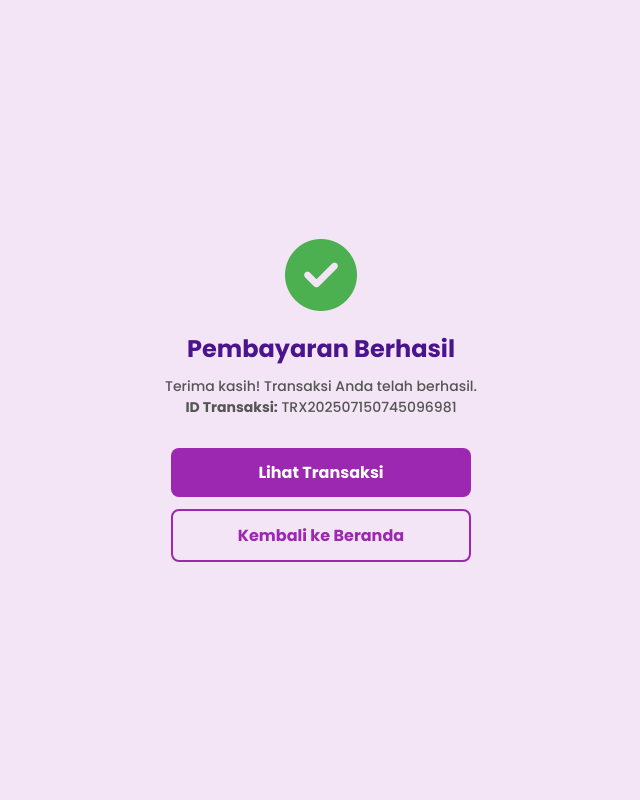
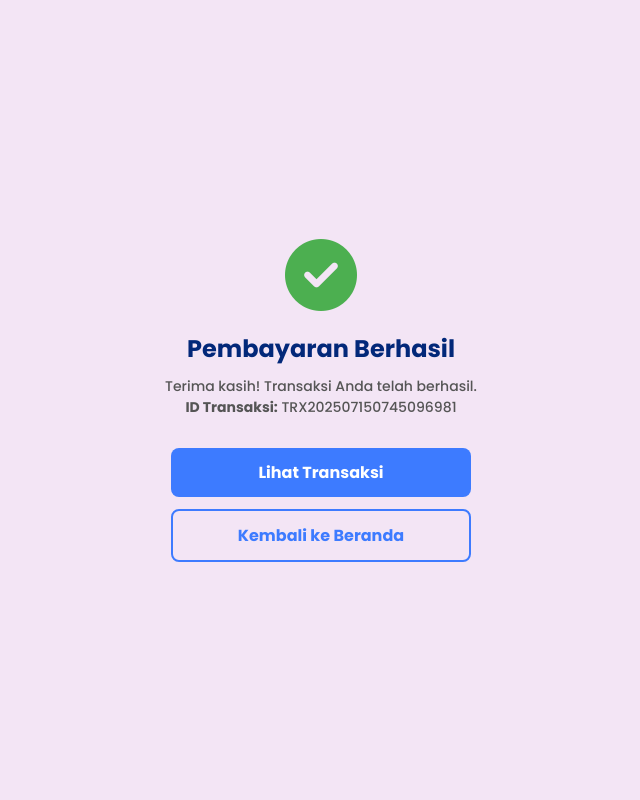
Before and after one commit to adtyfp/kelasvirtual, a PHP site: page /pembayaran-berhasil.php in a window 1280 px wide. Shown: the whole page, without its empty margins (319-959 px from the left). Run offline with PHP 8.4, Linux system fonts and the light colour scheme; a user stored in the database is signed in; data comes from the database, SQL or seed files in the repository.

Commit message:
Update pembayaran-berhasil.php

```diff
--- a/pembayaran-berhasil.php
+++ b/pembayaran-berhasil.php
@@ -35,7 +35,7 @@ $id_transaksi = $data['id_transaksi'] ?? '-';
 
         body {
             background-color: #F3E5F5;
-            color: #4A148C;
+            color:rgb(2, 40, 121);
             display: flex;
             flex-direction: column;
             align-items: center;
@@ -72,7 +72,7 @@ $id_transaksi = $data['id_transaksi'] ?? '-';
         }
 
         .btn {
-            background-color: #9C27B0;
+            background-color: #3d7bff;
             color: white;
             text-decoration: none;
             padding: 12px;
@@ -84,13 +84,13 @@ $id_transaksi = $data['id_transaksi'] ?? '-';
         }
 
         .btn:hover {
-            background-color: #7B1FA2;
+            background-color:rgb(25, 64, 148);
         }
 
         .btn.secondary {
             background-color: transparent;
-            color: #9C27B0;
-            border: 2px solid #9C27B0;
+            color: #3d7bff;
+            border: 2px solid #3d7bff;
         }
 
         .btn.secondary:hover {
```
